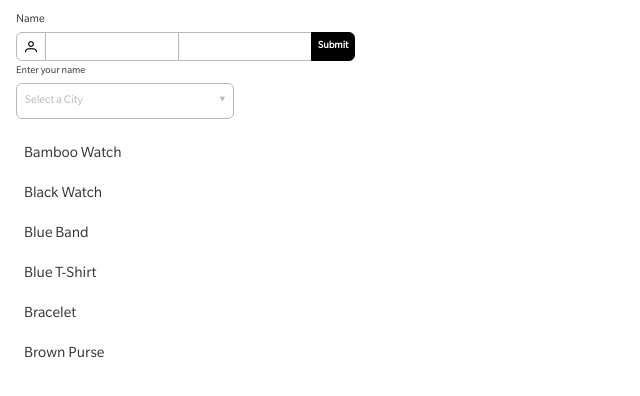
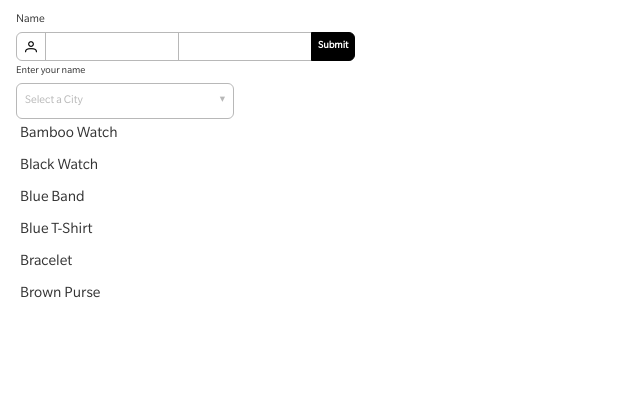
Before and after one commit to MatoMakuch/web-development, an Angular app: page / in a window 1280 px wide. Shown: the top 396 px of the page, without its empty margins (0-640 px from the left). Built offline with nearby package versions, Linux system fonts and the light colour scheme.

Commit message:
Update padding and color on list items

```diff
--- a/src/assets/styles/base/_variables.scss
+++ b/src/assets/styles/base/_variables.scss
@@ -5,6 +5,7 @@ $text-color: #333333;
 $warning-color: #e53e3e;
 $inactive-color: #b8b8b8;
 $hover-color: #7a7a7a;
+$listhover-color: #DBDBDB;
 $active-color: #333333;
 $background-color: #ffffff;
 
--- a/src/assets/styles/components/_lists.scss
+++ b/src/assets/styles/components/_lists.scss
@@ -5,17 +5,18 @@
   display: flex;
   flex-direction: column;
   padding: 0;
+  margin: 0;
   list-style-type: none;
 
   .list-item {
-    padding: $padding-medium;
+    padding: $padding-small;
     color: $text-color;
     border-radius: $border-radius-medium;
     cursor: pointer;
     transition: background-color 0.2s;
 
     &:hover {
-      background-color: $hover-color;
+      background-color: $listhover-color;
       color: white;
     }
 
```
